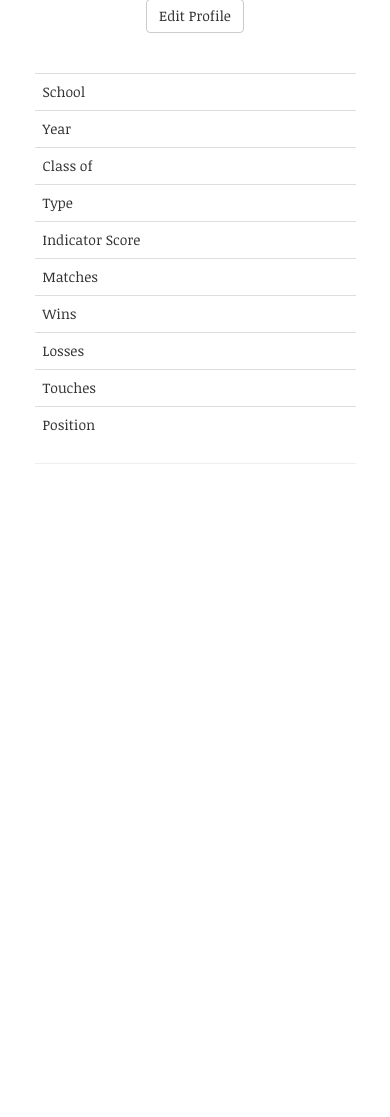
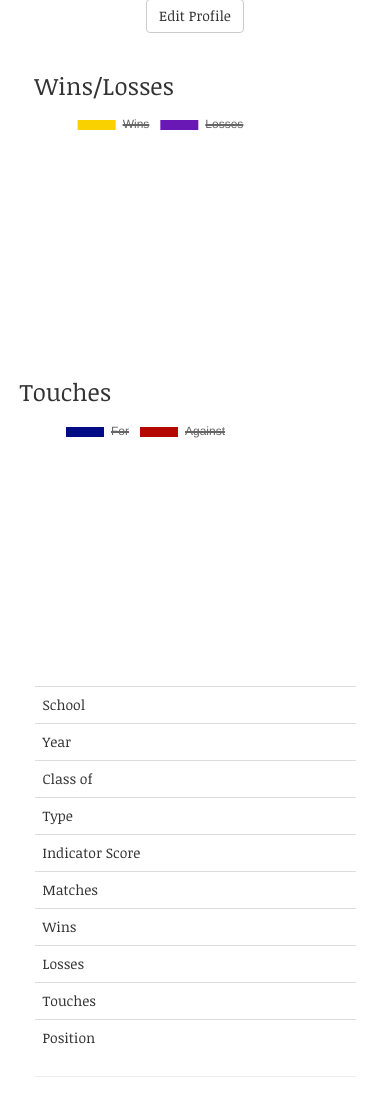
Before and after one commit to serenadipity/supreme-waffle, a Flask app: template templates/player.html in a window 390 px wide. Shown: the part 461-1578 px from the top of the page. Before the commit the page ends 925 px from the top, so only its background shows below. Run offline with Flask 2, Linux system fonts and the light colour scheme; the template is opened without the code that fills it, so the values that code supplies are empty; some libraries are stand-ins or nearby versions.

Commit message:
player pis

```diff
--- a/script_maker.py
+++ b/script_maker.py
@@ -51,7 +51,7 @@ for i in range(30):
     while (schoolA == schoolH):
         schoolA = school_names[randint(0, len(school_names) - 1)]
     date = "0" + str(randint(2, 6)) + "/" + str(randint(10, 31)) + "/2016"
-    time = "3:30 PM"
+    gtime = "3:30 PM"
     address = schoolH
     game = randint(10000, 40000)
 
@@ -60,7 +60,7 @@ for i in range(30):
     else:
         status = "on time"
     gender = genders[randint(0, 1)]
-    create_event(schoolH, schoolA, date, time, game, status, address, gender)
+    create_event(schoolH, schoolA, date, gtime, game, status, address, gender)
 
     for k in range(0,2):
         if k == 0:
--- a/templates/player.html
+++ b/templates/player.html
@@ -12,7 +12,7 @@
     <p id="error">{{data}}</p>
   </div>
   {% endif %}
-  <div>
+
   <div class="row">
     <div class="col-md-4">
       <center>
@@ -25,8 +25,18 @@
       </center>
     </div>
     <div class="col-md-8">
+      <h2><b>{{player[2]}} {{player[3]}}</b></h2>
+      <div class="row">
+	<div class="col-md-5">
+	  <h3> Wins/Losses </h3>
+	  <canvas id="chart1" width="250" height="250"></canvas>
+	</div>
+	<div>
+	  <h3> Touches </h3>
+	  <canvas id="chart2" width="250" height="250"></canvas>
+	</div>
+      </div>
       <br>
-	<h2><b>{{player[2]}} {{player[3]}}</b></h2>
       <table class="table">
 	<tr>
 	  <td>School</td><td><a href="/school/{{player[4]}}">{{player[4]}}</a></td>
@@ -63,6 +73,64 @@
     </div>
   </div>
 </div>
-</div>
 
 {% endblock %}
+
+{% block script %}
+<script>
+  console.log("Hello");
+  var ctx = document.getElementById("chart1").getContext("2d");
+  var ctx2 = document.getElementById("chart2").getContext("2d");
+  var options = {
+    responsive: false,
+    maintainAspectRatio: true,
+}
+
+var data = {
+    datasets: [{
+        data: [
+            {{touches_info[2]}},
+            {{touches_info[3]}},
+        ],
+        backgroundColor: [
+            "#FAD100",
+            "#6917B5"
+        ],
+        label: 'My dataset' // for legend
+    }],
+    labels: [
+        "Wins",
+        "Losses"
+    ]
+};
+new Chart(ctx, {
+    data: data,
+    type: 'pie',
+    options: options
+  });
+
+ var data2 = {
+    datasets: [{
+        data: [
+            {{touches_info[4]}},
+            {{touches_info[5]}},
+        ],
+        backgroundColor: [
+            "#020C85",
+            "#B30700"
+        ],
+        label: 'My dataset' // for legend
+    }],
+    labels: [
+        "For",
+        "Against"
+    ]
+};
+new Chart(ctx2, {
+    data: data2,
+    type: 'pie',
+    options: options
+  });
+
+</script>
+{% endblock %}
```
Also changed, not shown: datas.py (+8 -2 lines). Lines whose indentation alone changed are shown as unchanged.
